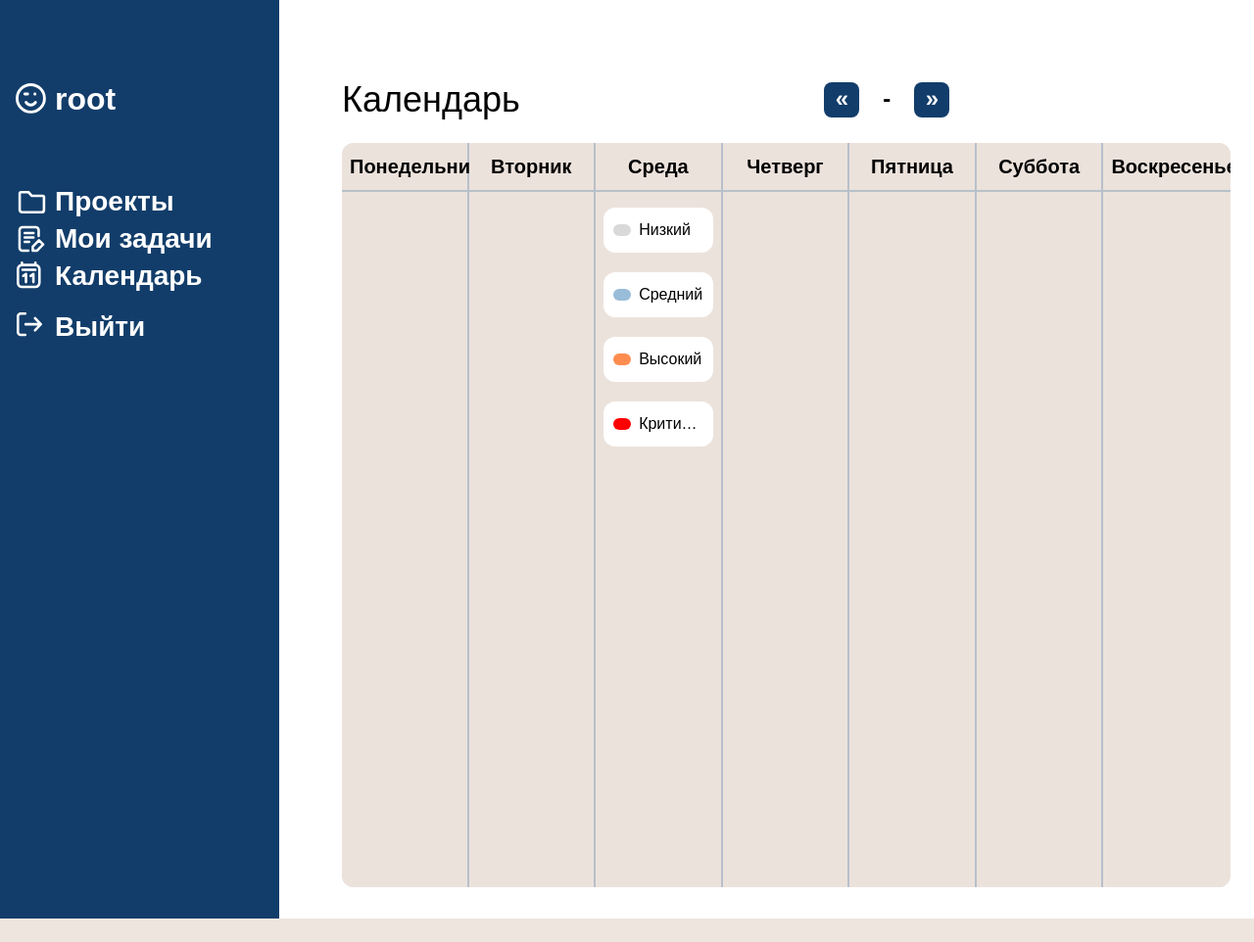
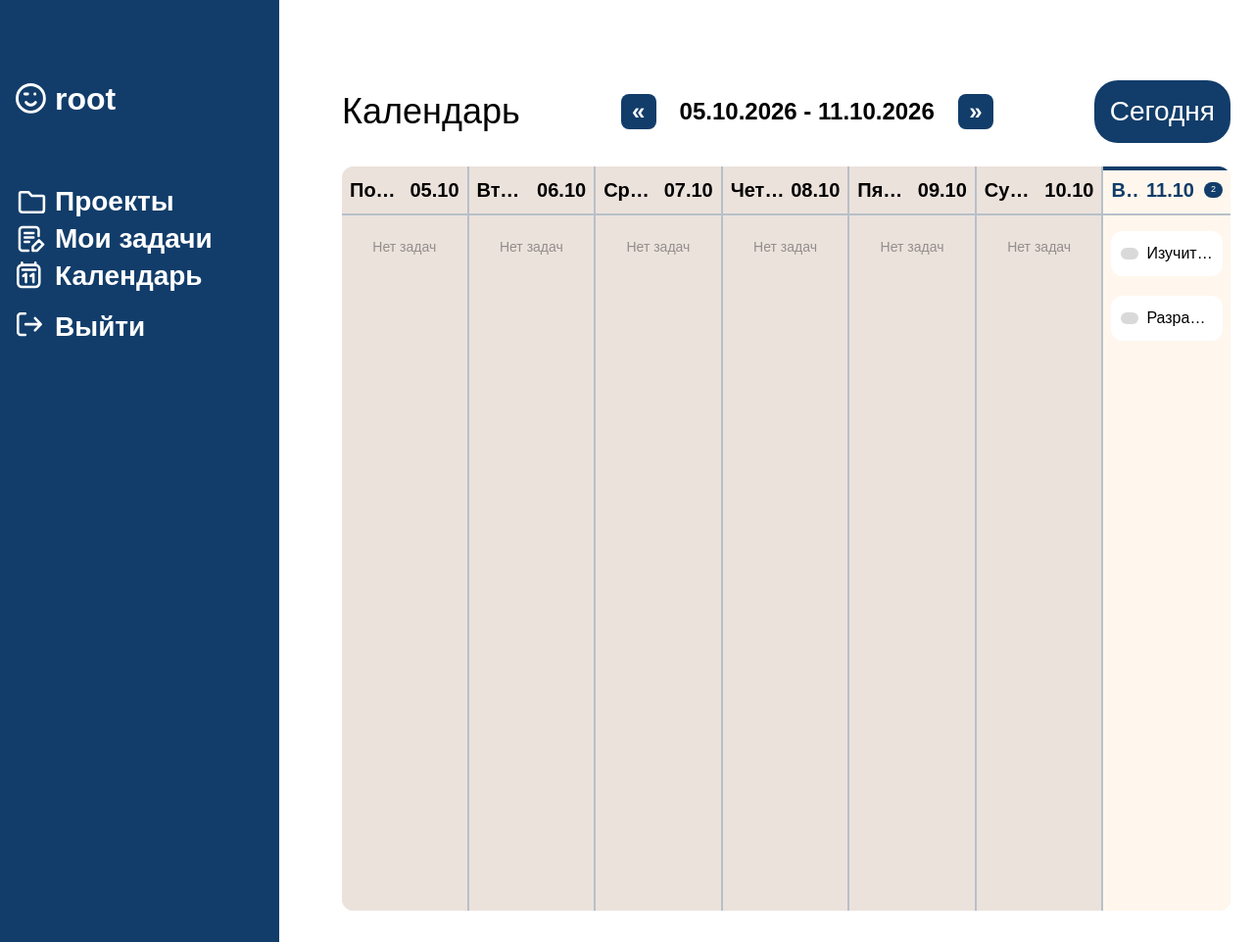
Before and after one commit to Krixij/TaskManager, a Django app: page /calendar/ in a window 1280 px wide. Shown: the whole page at 98% size. Before the commit the page ends 938 px from the top, so only its background shows below. Run offline with Django 5.2, Linux system fonts and the light colour scheme; a user stored in the database is signed in; data comes from the database, SQL or seed files in the repository; both versions use the stored data as it was after the commit.

Commit message:
Календарь, переход на задачи с автоскроллом и выделением

```diff
--- a/static/css/components.css
+++ b/static/css/components.css
@@ -111,6 +111,12 @@
   padding:16px 64px;
   border-radius:var(--radius-md);
   background:var(--color-card-bg)
+}
+/* Для перехода из календаря - подсветка задачи */
+.task-card--highlighted {
+  outline: 3px solid var(--color-button-bg);
+  outline-offset: 4px;
+  transition: outline-color var(--transition-base);
 }
 
 .task-card+.task-card {
--- a/static/css/pages.css
+++ b/static/css/pages.css
@@ -173,6 +173,11 @@
 }
 
 .calendar__day-title {
+  display: flex;
+  align-items: center;
+  justify-content: center;
+  gap: 6px;
+
   min-height:48px;
   padding:12px 8px;
   border-bottom:2px solid #b7c0c9;
@@ -181,6 +186,45 @@
   font-weight:700;
   text-align:center
 }
+
+/* Для имени дня, если он у нас не вмещается, то пойдет с точками (а то счетчик не вмещается) */
+.calendar__day-name {
+  min-width: 0;
+  overflow: hidden;
+  text-overflow: ellipsis;
+}
+/* Для сегодняшнего дня будет выделение столбца в таблице недели */
+.calendar__day--today {
+  background: #fff7ed;
+  box-shadow: inset 0 4px 0 var(--color-button-bg);
+}
+
+.calendar__day--today .calendar__day-title {
+  color: var(--color-button-bg);
+  font-weight: 700;
+}
+
+/* ------------------------------------------------------------ */
+
+/* Для счетчика задач  */
+.calendar__day-count {
+  display: inline-block;
+  margin-left: 4px;
+  padding: 1px 7px;
+  border-radius: 999px;
+  background: var(--color-button-bg);
+  color: #fff;
+  font-size: 9px;
+  font-weight: 400;
+  vertical-align: middle;
+  line-height: 1.5;
+}
+
+.calendar__day-count--many{
+  background: var(--color-danger);
+
+}
+/* ----------------- */
 
 .calendar__tasks {
   display:flex;
@@ -212,3 +256,13 @@
   text-overflow:ellipsis;
   white-space:nowrap
 }
+
+/* Для календаря - пустые значения */
+.calendar__empty {
+  color: var(--color-text-muted);
+  font-size: 14px;
+  text-align: center;
+  opacity: .5;
+  margin: 0;
+  padding: 8px 0;
+}
--- a/static/js/forms.js
+++ b/static/js/forms.js
@@ -4,4 +4,31 @@ document.addEventListener("DOMContentLoaded", function () {
       field.classList.toggle("is-invalid", !field.value.trim());
     });
   });
+
+  // Для того чтобы в форме поля даты календарь при клике на сам блок открылся, а не значок календаря в поле - только блоки с датой
+  document.addEventListener("click", function (e) {
+    const el = e.target;
+    if (el.matches('input[type="date"], input[type="datetime-local"]')) {
+      if (el.showPicker) {
+        try {
+          el.showPicker();
+        } catch (err) {
+          console.warn('showPicker failed:', err);
+        }
+      }
+    }
+  });
+
+ // Для скролла до задачи и ее подсветки
+  if (window.location.hash && window.location.hash.indexOf('#task-') === 0) {
+  const el = document.querySelector(window.location.hash);
+  if (el) {
+    el.scrollIntoView({ behavior: 'smooth', block: 'center' });
+    el.classList.add('task-card--highlighted');
+
+    setTimeout(function () {
+      el.classList.remove('task-card--highlighted');
+    }, 2000);
+  }
+}
 });
--- a/tasks/views.py
+++ b/tasks/views.py
@@ -1,3 +1,5 @@
+from collections import defaultdict
+
 from django.contrib.auth.models import User
 from django.contrib.auth.views import LoginView
 from django.shortcuts import render, get_object_or_404, redirect
@@ -6,6 +8,8 @@ from django.contrib.auth import logout
 from django.http import Http404
 from .models import Project, Task
 from .forms import ProjectForm, TaskForm
+from datetime import date, timedelta
+
 
 # Для защиты, если вышел то на страницу выхода не зайти еще раз в случае чего
 class CustomLoginView(LoginView):
@@ -224,6 +228,66 @@ def logout_view(request):
     logout(request)
     return redirect('tasks:login')
 
-#тест календарь
+# Функциональный календарь
+@login_required
 def calendar_view(request):
-    return render(request, "calendar/calendar.html")
+    # Стартовая дата (из ?start=YYYY-MM-DD или сегодня)
+    start_param = request.GET.get('start')
+    try:
+        start_date = date.fromisoformat(start_param) if start_param else date.today()
+    except (ValueError, TypeError):
+        start_date = date.today()
+
+    # Сдвигаем к понедельнику (находим сколько дней нужно вычесть, чтобы получить понедельник)
+    start_date = start_date - timedelta(days=start_date.weekday())
+    # Сдвигаем к воскресенью (из найденного понедельника находим воскресенье прибавляя 6 дней)
+    end_date = start_date + timedelta(days=6)
+
+    # Доступ: та же логика, что и в project_list
+    if request.user.profile.role == 'manager':
+        tasks = Task.objects.filter(
+            created_by=request.user,
+            # только те задачи что "в работе"
+
+            status='in_progress',
+            due_date__gte=start_date,
+            due_date__lte=end_date,
+        ).select_related('project', 'assigned_to')
+    else:
+        user_groups = request.user.participant_groups.all()
+        tasks = Task.objects.filter(
+            project__group__in=user_groups,
+            # только те задачи что "в работе"
+            status='in_progress',
+            due_date__gte=start_date,
+            due_date__lte=end_date,
+        ).select_related('project', 'assigned_to').distinct()
+
+    # Получаем все задачи и раскидываем их в список с ключем в виде дня дедлайна
+    by_day = defaultdict(list)
+    for task in tasks:
+        by_day[task.due_date].append(task)
+
+    # Группируем по дням
+    weekday_names = ['Понедельник', 'Вторник', 'Среда', 'Четверг',
+                     'Пятница', 'Суббота', 'Воскресенье']
+    today = date.today()
+
+    days = []
+    for i in range(7):
+        day = start_date + timedelta(days=i)
+        days.append({
+            'date': day,
+            'name': weekday_names[i],
+            'is_today': day == today,
+            'tasks': by_day[day],
+        })
+
+    return render(request, 'calendar/calendar.html', {
+        'days': days,
+        'start_date': start_date,
+        'end_date': end_date,
+        'prev_week': start_date - timedelta(days=7),
+        'next_week': start_date + timedelta(days=7),
+        'today': today,
+    })
--- a/templates/calendar/calendar.html
+++ b/templates/calendar/calendar.html
@@ -1,83 +1,64 @@
 {% extends 'layouts/main_layout.html' %}
 
-{% block title %}
-  Календарь
-{% endblock %}
+{% block title %}Календарь{% endblock %}
 
 {% block page_header %}
   <header class="calendar-header">
-    <h1 class="page-title">
-      Календарь
-    </h1>
+    <h1 class="page-title">Календарь</h1>
 
     <div class="calendar-navigation">
-      <a class="calendar-navigation__button" href="#" aria-label="Предыдущая неделя">
-        «
-      </a>
+      <a class="calendar-navigation__button"
+         href="?start={{ prev_week|date:'Y-m-d' }}"
+         aria-label="Предыдущая неделя">«</a>
 
       <strong class="calendar-navigation__range">
-        -
+        {{ start_date|date:'d.m.Y' }} - {{ end_date|date:'d.m.Y' }}
       </strong>
 
-      <a class="calendar-navigation__button" href="#" aria-label="Следующая неделя">
-        »
-      </a>
+      <a class="calendar-navigation__button"
+         href="?start={{ next_week|date:'Y-m-d' }}"
+         aria-label="Следующая неделя">»</a>
     </div>
+
+    <a class="button" href="?start={{ today|date:'Y-m-d' }}">Сегодня</a>
   </header>
 {% endblock %}
 
 {% block content %}
   <section class="calendar">
     <div class="calendar__grid">
-      <article class="calendar__day">
-        <h2 class="calendar__day-title">Понедельник</h2>
-      </article>
+      {% for day in days %}
+        <article class="calendar__day{% if day.is_today %} calendar__day--today{% endif %}">
+          <h2 class="calendar__day-title">
+            <span class="calendar__day-name">{{ day.name }}</span>
+            <span class="calendar__day-date">{{ day.date|date:'d.m' }}</span>
 
-      <article class="calendar__day">
-        <h2 class="calendar__day-title">Вторник</h2>
-      </article>
+            {% if day.tasks %}
+              <span class="calendar__day-count {% if day.tasks|length > 10 %}calendar__day-count--many{% endif %}" aria-label="Количество задач">
+                {% if day.tasks|length > 99 %}
+                  99+
+                {% else %}
+                  {{ day.tasks|length}}
+                {% endif %}
+              </span>
+            {% endif %}
+          </h2>
 
-      <article class="calendar__day">
-        <h2 class="calendar__day-title">Среда</h2>
-
-        <div class="calendar__tasks">
-          <a class="calendar-task" href="#">
-            <span class="task-priority task-priority--low"></span>
-            <span class="calendar-task__title">Низкий</span>
-          </a>
-
-          <a class="calendar-task" href="#">
-            <span class="task-priority task-priority--medium"></span>
-            <span class="calendar-task__title">Средний</span>
-          </a>
-
-          <a class="calendar-task" href="#">
-            <span class="task-priority task-priority--high"></span>
-            <span class="calendar-task__title">Высокий</span>
-          </a>
-
-          <a class="calendar-task" href="#">
-            <span class="task-priority task-priority--critical"></span>
-            <span class="calendar-task__title">Критичный</span>
-          </a>
-        </div>
-      </article>
-
-      <article class="calendar__day">
-        <h2 class="calendar__day-title">Четверг</h2>
-      </article>
-
-      <article class="calendar__day">
-        <h2 class="calendar__day-title">Пятница</h2>
-      </article>
-
-      <article class="calendar__day">
-        <h2 class="calendar__day-title">Суббота</h2>
-      </article>
-
-      <article class="calendar__day">
-        <h2 class="calendar__day-title">Воскресенье</h2>
-      </article>
+          <div class="calendar__tasks">
+            {% for task in day.tasks %}
+              <a class="calendar-task"
+                 href="{% url 'tasks:project_detail' task.project.id %}#task-{{ task.id }}"
+                 title="{{ task.project.name }} — {{ task.title }}">
+                <span class="task-priority task-priority--{{ task.priority }}"
+                      aria-label="Приоритет: {{ task.get_priority_display }}"></span>
+                <span class="calendar-task__title">{{ task.title }}</span>
+              </a>
+            {% empty %}
+              <p class="calendar__empty ">Нет задач</p>
+            {% endfor %}
+          </div>
+        </article>
+      {% endfor %}
     </div>
   </section>
 {% endblock %}
--- a/templates/tasks/task_form.html
+++ b/templates/tasks/task_form.html
@@ -54,4 +54,5 @@
 </div>
     </form>
   </section>
+
 {% endblock %}
```
Also changed, not shown: tasks/forms.py (+15 -3 lines), templates/components/my_task_card.html (+9 -2 lines), templates/components/task_card.html (+9 -2 lines), db.sqlite3.
